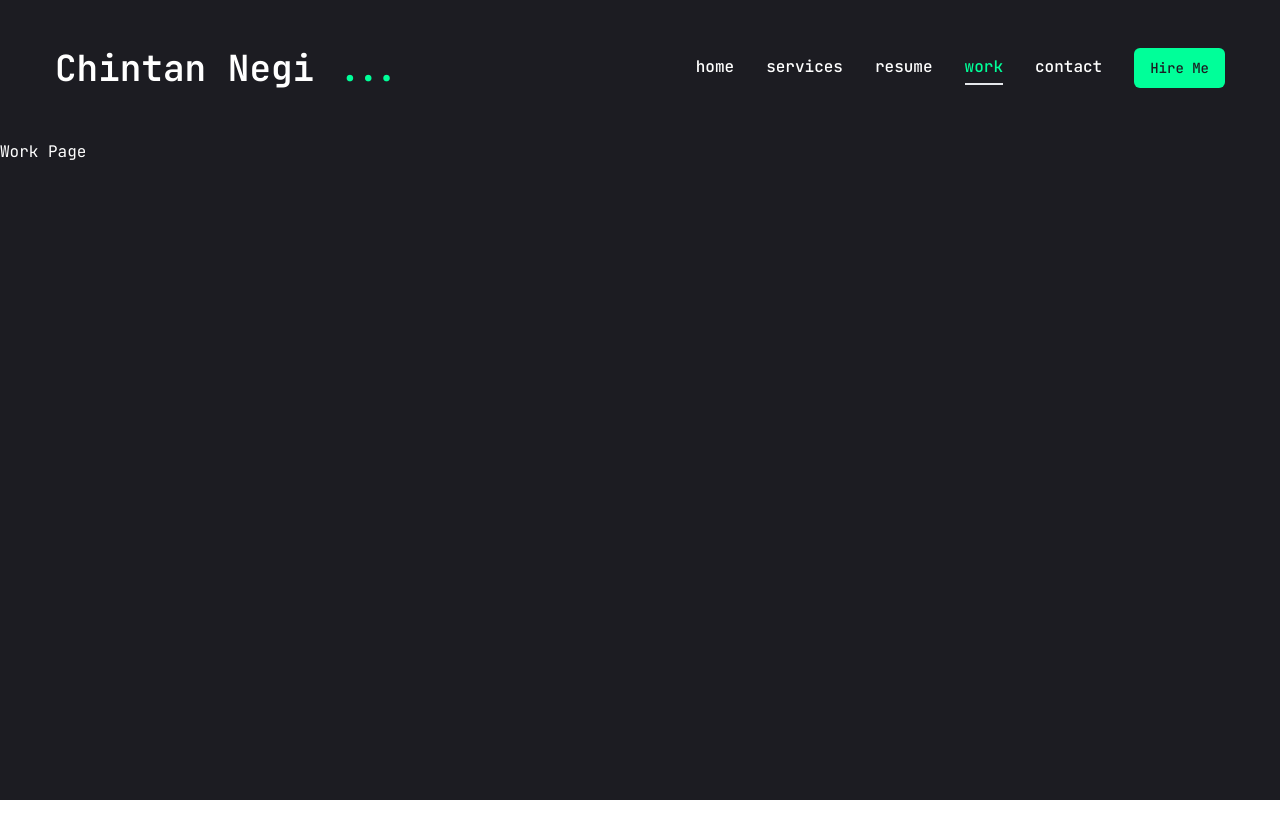
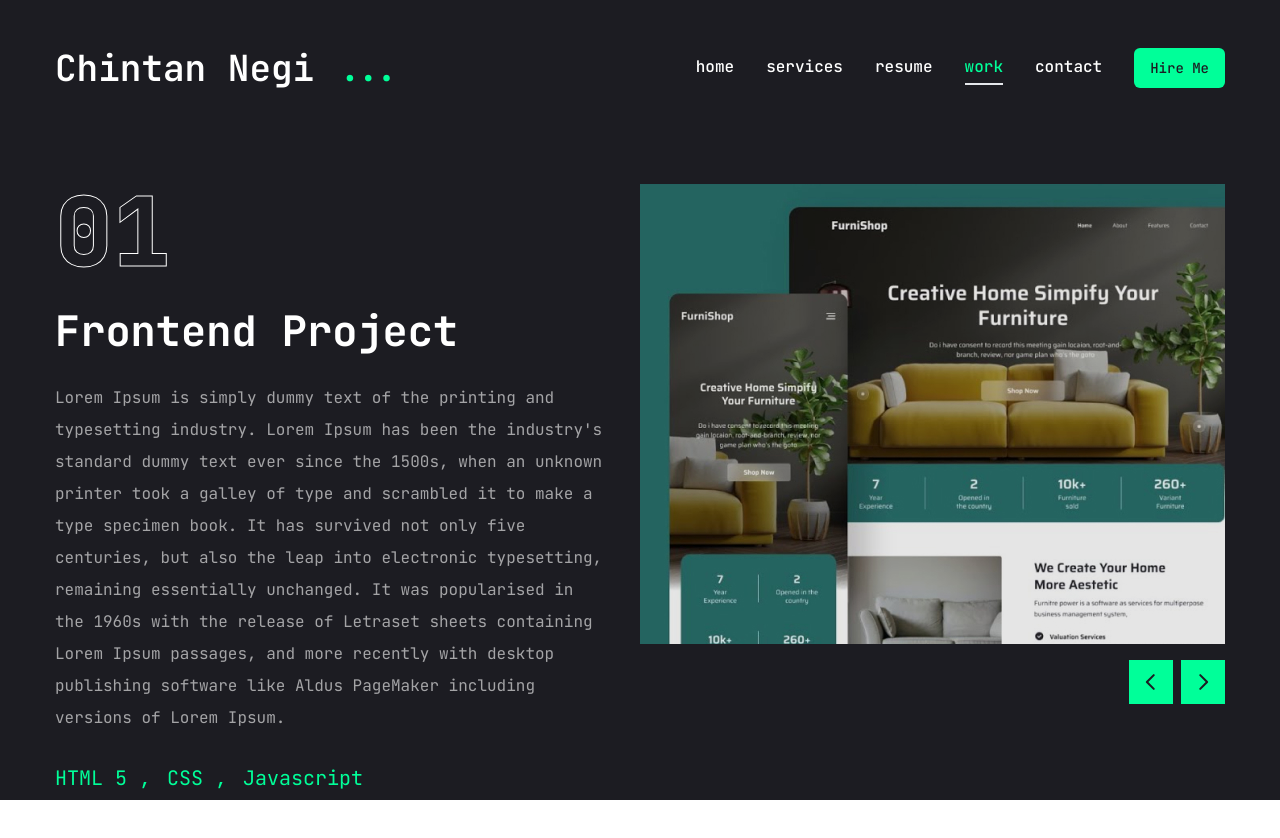
Before and after one commit to charliecoders21/Portfolio-Website, a Next.js app: page /work in a window 1280 px wide. Shown: the top 838 px of the page. Before the commit the page ends 800 px from the top, so only its background shows below. Built offline with nearby package versions, Linux system fonts and the light colour scheme.

Commit message:
work component complete

```diff
--- a/app/work/page.jsx
+++ b/app/work/page.jsx
@@ -1,7 +1,124 @@
-import React from "react";
+"use client";
+import { animate, motion } from "framer-motion";
+import React, { useState } from "react";
+import { Swiper, SwiperSlide } from "swiper/react";
+import "swiper/css";
+import { BsArrowDownRight, BsArrowUpRight, BsGithub } from "react-icons/bs";
+import {
+  Tooltip,
+  TooltipContent,
+  TooltipProvider,
+  TooltipTrigger,
+} from "@/components/ui/tooltip";
+import Link from "next/link";
+import Image from "next/image";
+import WorkSliderBtns from "@/components/WorkSliderBtns";
+const projects = [
+  {
+    nums: "01",
+    cateogry: "Frontend",
+    title: "Project1",
+    description:
+      "Lorem Ipsum is simply dummy text of the printing and typesetting industry. Lorem Ipsum has been the industry's standard dummy text ever since the 1500s, when an unknown printer took a galley of type and scrambled it to make a type specimen book. It has survived not only five centuries, but also the leap into electronic typesetting, remaining essentially unchanged. It was popularised in the 1960s with the release of Letraset sheets containing Lorem Ipsum passages, and more recently with desktop publishing software like Aldus PageMaker including versions of Lorem Ipsum.",
+    stack: [{ name: "HTML 5" }, { name: "CSS" }, { name: "Javascript" }],
+    image: "/static/work/thumb1.png",
+  },
+  {
+    nums: "02",
+    cateogry: "Frontend",
+    title: "Project2",
+    description:
+      "Lorem Ipsum is simply dummy text of the printing and typesetting industry. Lorem Ipsum has been the industry's standard dummy text ever since the 1500s, when an unknown printer took a galley of type and scrambled it to make a type specimen book. It has survived not only five centuries, but also the leap into electronic typesetting, remaining essentially unchanged. It was popularised in the 1960s with the release of Letraset sheets containing Lorem Ipsum passages, and more recently with desktop publishing software like Aldus PageMaker including versions of Lorem Ipsum.",
+    stack: [{ name: "HTML 5" }, { name: "CSS" }, { name: "Javascript" }],
+    image: "/static/work/thumb2.png",
+  },
+  {
+    nums: "03",
+    cateogry: "Frontend",
+    title: "Project3",
+    description:
+      "Lorem Ipsum is simply dummy text of the printing and typesetting industry. Lorem Ipsum has been the industry's standard dummy text ever since the 1500s, when an unknown printer took a galley of type and scrambled it to make a type specimen book. It has survived not only five centuries, but also the leap into electronic typesetting, remaining essentially unchanged. It was popularised in the 1960s with the release of Letraset sheets containing Lorem Ipsum passages, and more recently with desktop publishing software like Aldus PageMaker including versions of Lorem Ipsum.",
+    stack: [{ name: "Next js" }, { name: "Tailwind css" }, { name: "Node JS" }],
+    image: "/static/work/thumb3.png",
+  },
+];
 
 const Work = () => {
-  return <div>Work Page</div>;
+  const [project, SetProject] = useState(projects[0]);
+  const handleSlideChange = (swiper) => {
+    const currentIndex = swiper.activeIndex;
+    SetProject(projects[currentIndex]);
+  };
+  return (
+    <motion.section
+      initial={{ opacity: 0 }}
+      animate={{ opacity: 1,transition:{delay:2.4,duration:0.4,ease:"easeIn"} }}
+      className="min-h-[80vh] flex flex-col justify-center py-12 xl:px-0"
+    >
+      <div className="container mx-auto">
+        <div className="flex l flex-col xl:flex-row xl:gap-[30px]">
+          <div className="w-full xl:w-[50%] xl:h-[460px] flex flex-col xl:justify-between order-2 xl:order-none">
+            <div className="flex flex-col gap-[30px] h-[50%]">
+              <div className="text-8xl leading-none font-extrabold text-transparent text-outline">
+                {project.nums}
+              </div>
+              <h2 className="text-[42px] font-bold leading-none text-white group-hover:text-accent transition-all duration-500 capitalize">
+                {project.cateogry} project
+              </h2>
+              <p className="text-white/60">{project.description}</p>
+              <ul className="flex gap-4">
+                {project.stack.map((item, index) => {
+                  return (
+                    <li className="text-accent text-xl" key={index}>
+                      {item.name} {index !== project.stack.length - 1 && ","}
+                    </li>
+                  );
+                })}
+              </ul>
+              <div className="border border-white/20"></div>
+              <div className="flex items-center gap-4">
+                <Link href="">
+                  <TooltipProvider delayDuration={100}>
+                    <Tooltip>
+                      <TooltipTrigger className="w-[70px] h-[70px] rounded-full bg-white/5 flex justify-center items-center group">
+                        <BsArrowUpRight className="text-white text-3xl group-hover:text-accent" />
+                      </TooltipTrigger>
+                      <TooltipContent>
+                        <p>Live Porject</p>
+                      </TooltipContent>
+                    </Tooltip>
+                  </TooltipProvider>
+                </Link>
+              </div>
+            </div>
+          </div>
+          <div className="w-full xl:w-[50%]">
+            <Swiper
+              spaceBetween={30}
+              slidesPerView={1}
+              className="xl:h-[520px] mb-12"
+              onSlideChange={handleSlideChange}
+            >
+              {projects.map((item, index) => {
+                return (
+                  <SwiperSlide key={index} className="w-full">
+                    <div className="h-[460px] relative group flex justify-center items-center bg-pink-50/20">
+                      <div className="absolute top-0 bottom-0 w-full h-full bg-black/10 z-10"></div>
+                      <div className="relative w-full h-full">
+                        <Image src={item.image} fill className="object-cover" />
+                      </div>
+                    </div>
+                  </SwiperSlide>
+                );
+              })}
+              <WorkSliderBtns containerStyles="flex gap-2 absolute right-0 bottom-[calc(50%_-_22px)] xl:bottom-0 z-20 w-full justify-between xl:w-max xl:justify-none"
+              btnStyles="bg-accent hover:bg-accent-hover text-primary text-[22px] w-[44px] h-[44px] flex justify-center items-center transition-all"/>
+            </Swiper>
+          </div>
+        </div>
+      </div>
+    </motion.section>
+  );
 };
 
 export default Work;
--- /dev/null
+++ b/components/WorkSliderBtns.jsx
@@ -0,0 +1,24 @@
+"use client";
+import { useSwiper } from "swiper/react";
+import { PiCaretLeftBold, PiCaretRightBold } from "react-icons/pi";
+const WorkSliderBtns = ({ containerStyles, btnStyles, iconStyles }) => {
+  const swiper = useSwiper();
+  return (
+    <div className={containerStyles}>
+      <button className={btnStyles}>
+        <PiCaretLeftBold
+          className={iconStyles}
+          onClick={() => swiper.slidePrev()}
+        />
+      </button>
+      <button className={btnStyles}>
+        <PiCaretRightBold
+          className={iconStyles}
+          onClick={() => swiper.slideNext()}
+        />
+      </button>
+    </div>
+  );
+};
+
+export default WorkSliderBtns;
--- a/package.json
+++ b/package.json
@@ -24,6 +24,7 @@
     "react-countup": "^6.5.3",
     "react-dom": "^18",
     "react-icons": "^5.2.1",
+    "swiper": "^11.1.3",
     "tailwind-merge": "^2.3.0",
     "tailwindcss-animate": "^1.0.7"
   },
```
Also changed, not shown: 1 other file (tests, documents, lock files or other folders).
